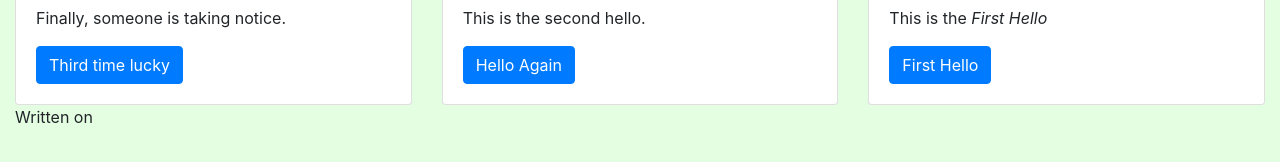
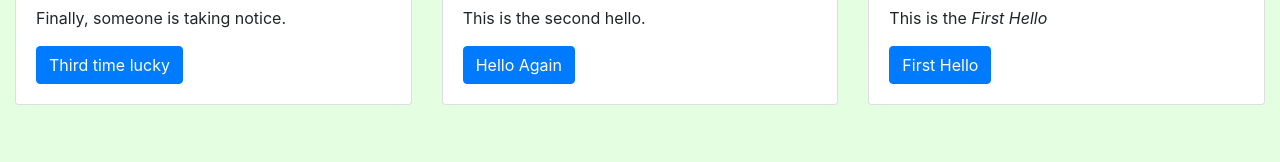
Before and after one commit to grafixgeek/gallery, a Jekyll site: the page built from index.html, in a window 1280 px wide. Shown: the part 470-632 px from the top of the page. Built offline with Jekyll 4.4.1, drawn with Linux system fonts in a browser that asks for light colours.

Commit message:
Update default.html

```diff
--- a/_layouts/default.html
+++ b/_layouts/default.html
@@ -24,9 +24,6 @@
     {{ content }}
   </div>
 
-  <div class="date">
-    Written on {{ page.date | date: "%B %e, %Y" }}
-  </div>
 
 
   </div>
```
Also changed, not shown: other parts of _layouts/default.html (+1 -1 lines).
